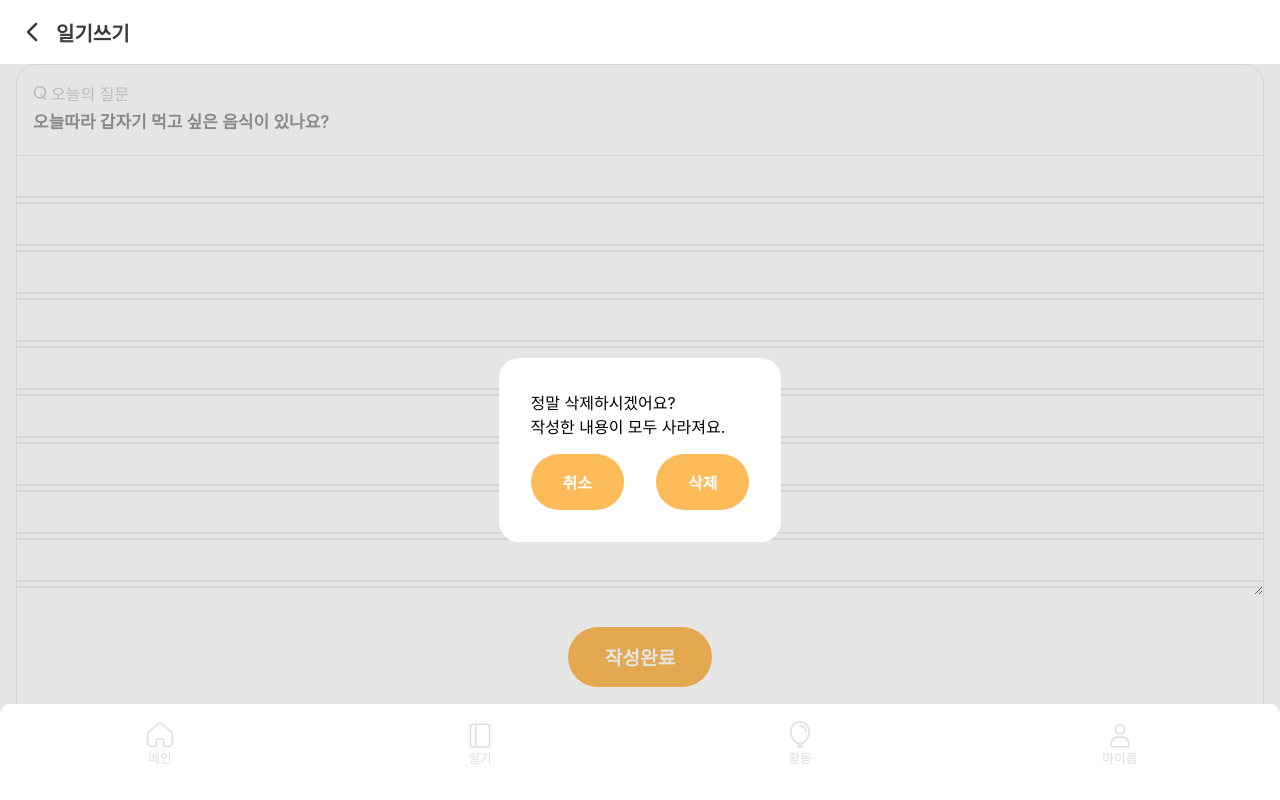
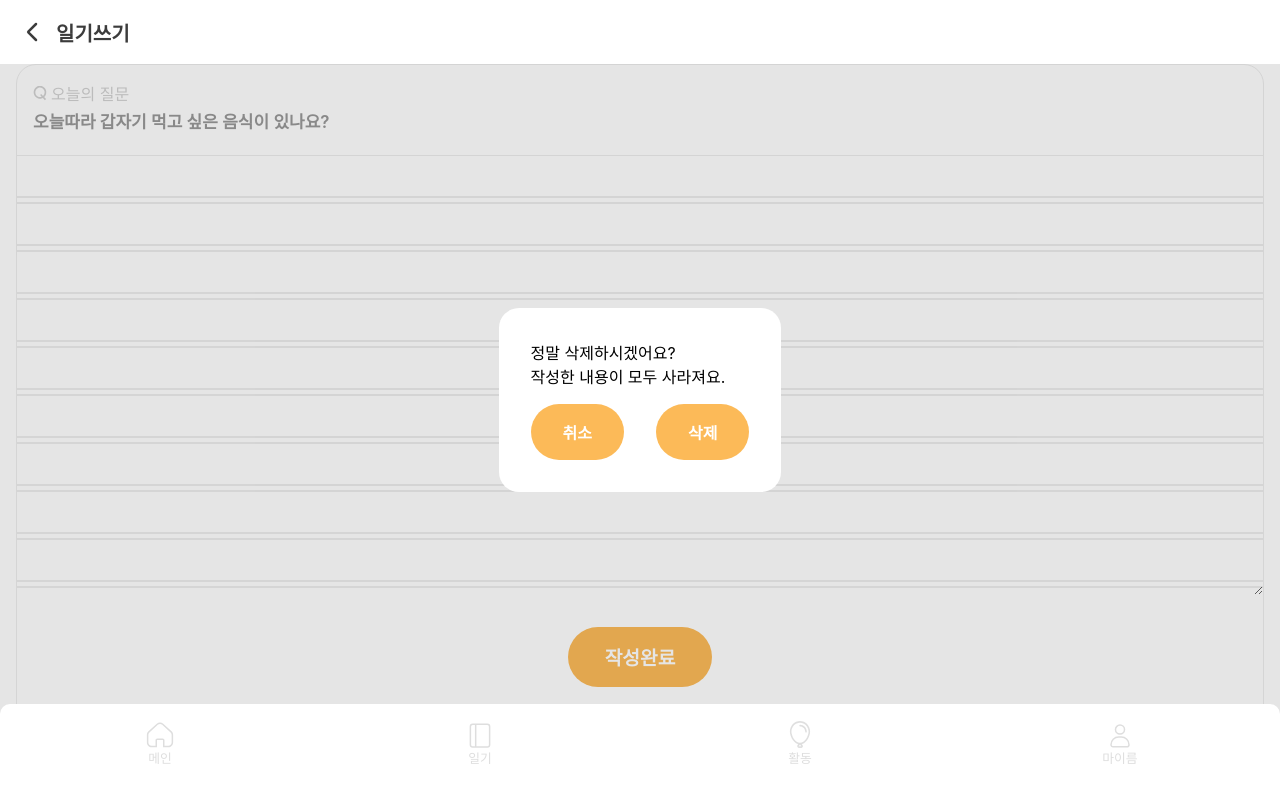
Before and after one commit to r-4bb1t/connecthon, a Next.js app: page /new in a window 1280 px wide. Both pictures are taken after a click on the button "메인". Built offline with nearby package versions, Linux system fonts and the light colour scheme; a web font is replaced by a local one.

Commit message:
change ui

```diff
--- a/components/alert.tsx
+++ b/components/alert.tsx
@@ -26,8 +26,8 @@ export function Alert({
   return (
     <AlertCard
       initial={{ opacity: 0, y: 100, scale: 0.7 }}
-      animate={{ opacity: 1, y: 50, scale: 1 }}
-      exit={{ opacity: 0, scale: 0.7 }}
+      animate={{ opacity: 1, y: 0, scale: 1 }}
+      exit={{ opacity: 0, y: 100, scale: 0.7 }}
     >
       {children}
       <ButtonContainer>
```
